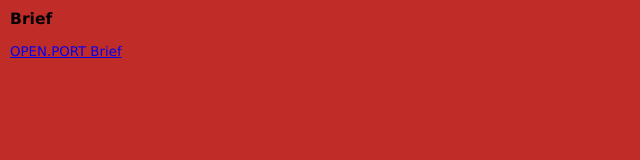
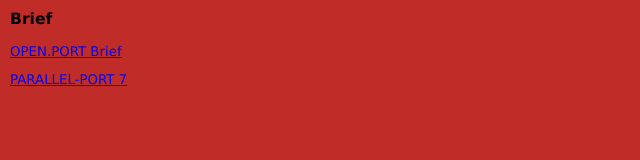
Before and after one commit to the-gpa/open.ports, a plain HTML site: page openport7/menu_2.html in a window 1280 px wide. Shown: the whole page, without its empty margins (0-640 px from the left). Drawn offline with Linux system fonts and the light colour scheme.

Commit message:
added parrallel port link to brief menu2

```diff
--- a/openport7/menu_2.html
+++ b/openport7/menu_2.html
@@ -13,5 +13,6 @@ body {
 <body>
 <h3>Brief </h3>
 <p><a href="brief.html" target="content">OPEN.PORT Brief</a></p>
+<p><a href="http://ports.global/PARALLEL-PORT/" target="_blank">PARALLEL-PORT 7</a></p>
 </body>
 </html>
```
